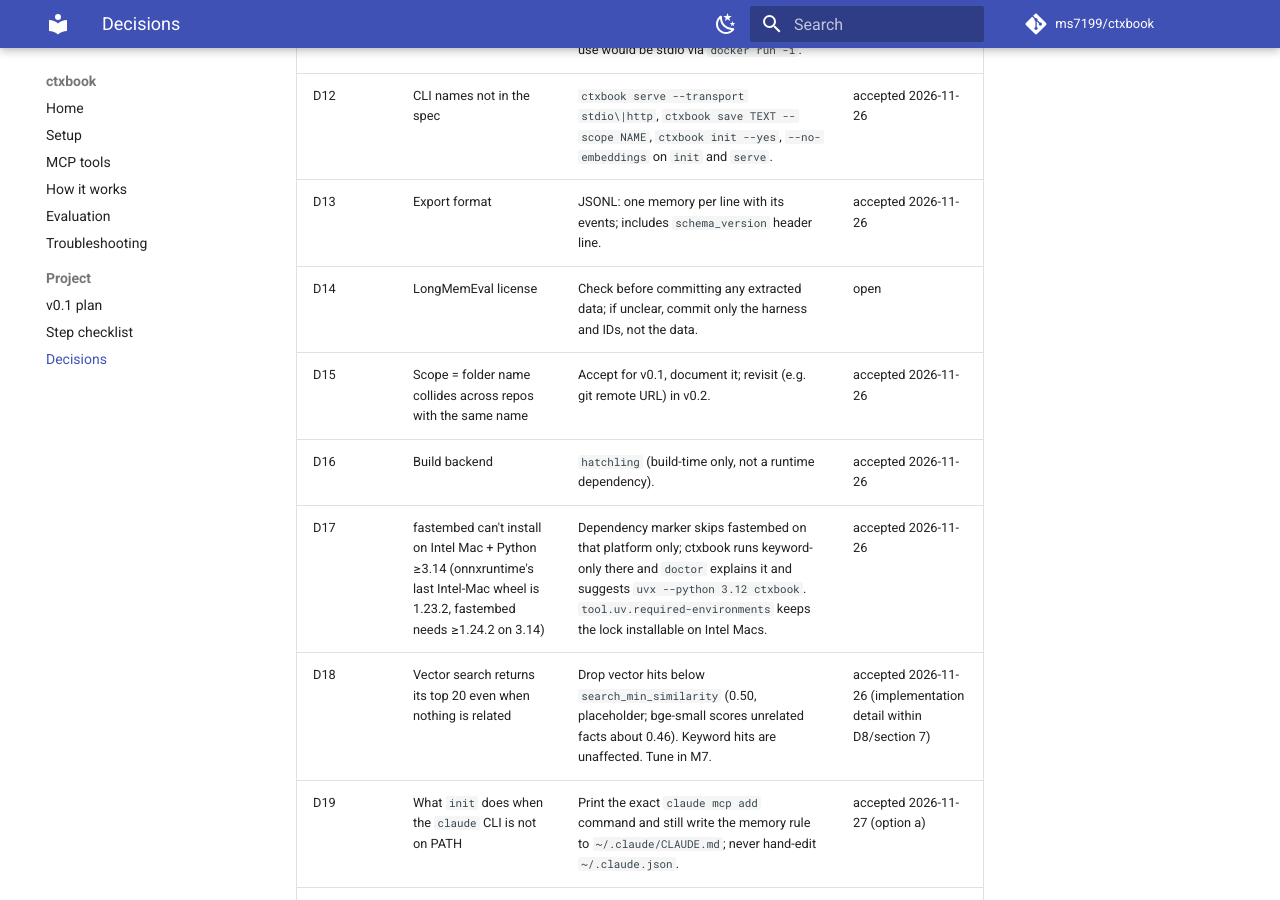
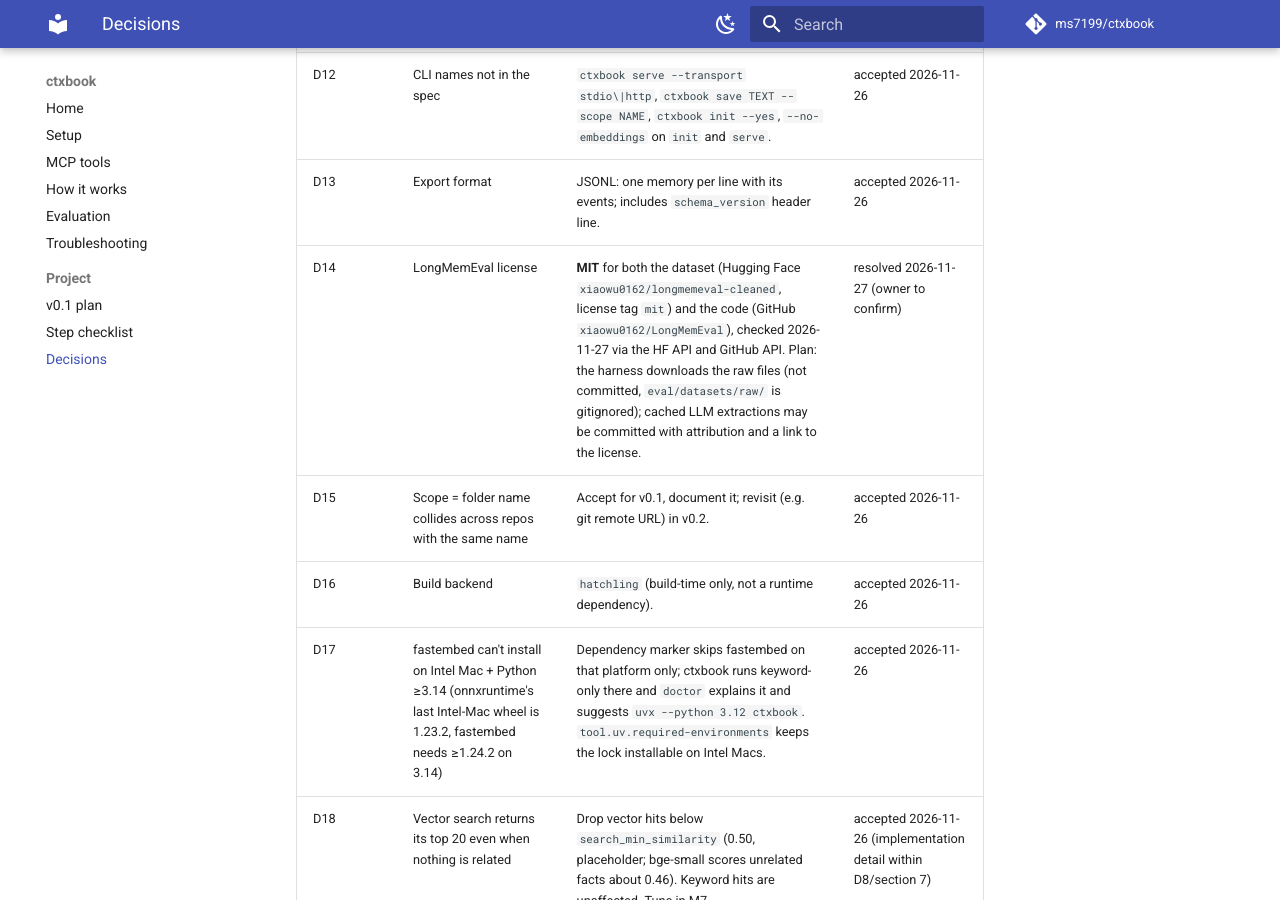
Before and after one commit to ms7199/ctxbook, an MkDocs documentation site: the page built from docs/decisions.md, in a window 1280 px wide and 900 px high, scrolled down 1600 px. Built offline with MkDocs 1.6.1 and Material for MkDocs 9.7.7, drawn with Linux system fonts in a browser that asks for light colours; comment, search, counter and statistics services are not loaded.

Commit message:
docs: record LongMemEval license (MIT) and resolve D14
Co-Authored-By: Claude Opus 5.5 <noreply@anthropic.com>

```diff
--- a/docs/decisions.md
+++ b/docs/decisions.md
@@ -18,7 +18,7 @@ Each entry: the question, the proposal, and why.
 | D11 | Docker image when HTTP is localhost-only | Defer Docker to v0.2 (with network mode + auth). Inside a container, 127.0.0.1 isn't reachable from the host, so the only v0.1 use would be stdio via `docker run -i`. | accepted 2026-11-26 |
 | D12 | CLI names not in the spec | `ctxbook serve --transport stdio\|http`, `ctxbook save TEXT --scope NAME`, `ctxbook init --yes`, `--no-embeddings` on `init` and `serve`. | accepted 2026-11-26 |
 | D13 | Export format | JSONL: one memory per line with its events; includes `schema_version` header line. | accepted 2026-11-26 |
-| D14 | LongMemEval license | Check before committing any extracted data; if unclear, commit only the harness and IDs, not the data. | open |
+| D14 | LongMemEval license | **MIT** for both the dataset (Hugging Face `xiaowu0162/longmemeval-cleaned`, license tag `mit`) and the code (GitHub `xiaowu0162/LongMemEval`), checked 2026-11-27 via the HF API and GitHub API. Plan: the harness downloads the raw files (not committed, `eval/datasets/raw/` is gitignored); cached LLM extractions may be committed with attribution and a link to the license. | resolved 2026-11-27 (owner to confirm) |
 | D15 | Scope = folder name collides across repos with the same name | Accept for v0.1, document it; revisit (e.g. git remote URL) in v0.2. | accepted 2026-11-26 |
 | D16 | Build backend | `hatchling` (build-time only, not a runtime dependency). | accepted 2026-11-26 |
 | D17 | fastembed can't install on Intel Mac + Python ≥3.14 (onnxruntime's last Intel-Mac wheel is 1.23.2, fastembed needs ≥1.24.2 on 3.14) | Dependency marker skips fastembed on that platform only; ctxbook runs keyword-only there and `doctor` explains it and suggests `uvx --python 3.12 ctxbook`. `tool.uv.required-environments` keeps the lock installable on Intel Macs. | accepted 2026-11-26 |
```
Also changed, not shown: CLAUDE.md (+1 -2 lines), docs/steps-v0.1.md (+1 -1 lines).
